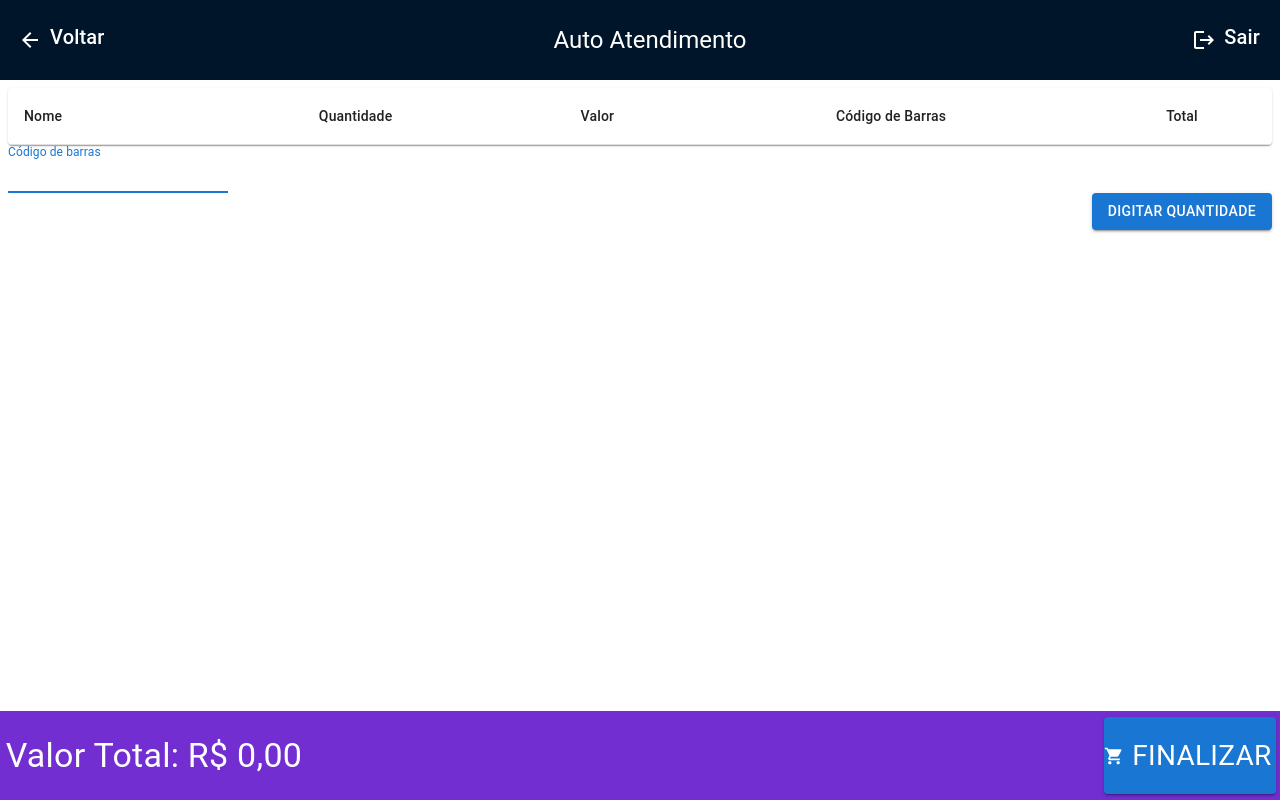
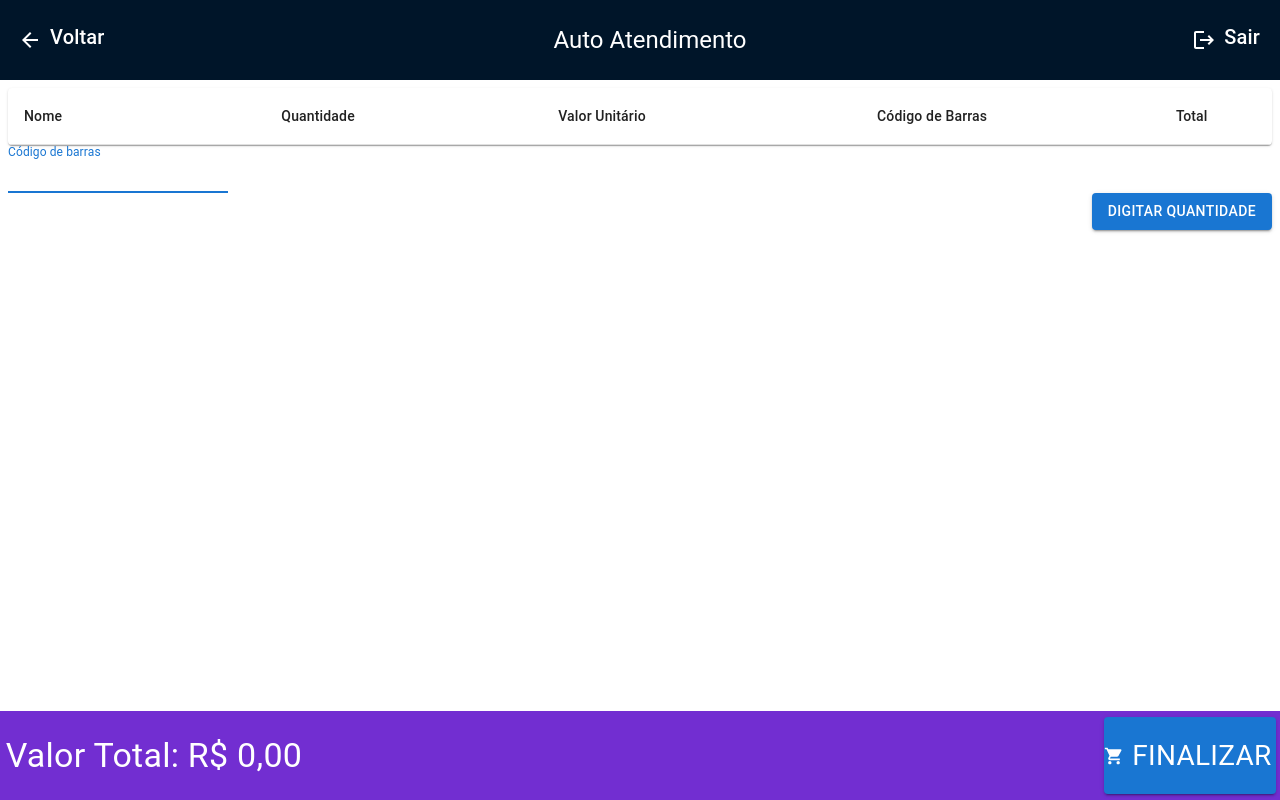
Before and after one commit to ewerton336/autoatendimento, a Next.js app: page / in a window 1280 px wide. Built offline with nearby package versions, Linux system fonts and the light colour scheme.

Commit message:
ajuste de label de valor unitário

```diff
--- a/src/components/carrinho/carrinhoGrid.tsx
+++ b/src/components/carrinho/carrinhoGrid.tsx
@@ -20,7 +20,7 @@ export default function CarrinhoGrid({}) {
           <TableRow>
             <TableCell>Nome</TableCell>
             <TableCell align="center">Quantidade</TableCell>
-            <TableCell align="center">Valor</TableCell>
+            <TableCell align="center">Valor Unitário</TableCell>
             <TableCell align="center">Código de Barras</TableCell>
             <TableCell align="center">Total</TableCell>
           </TableRow>
```
